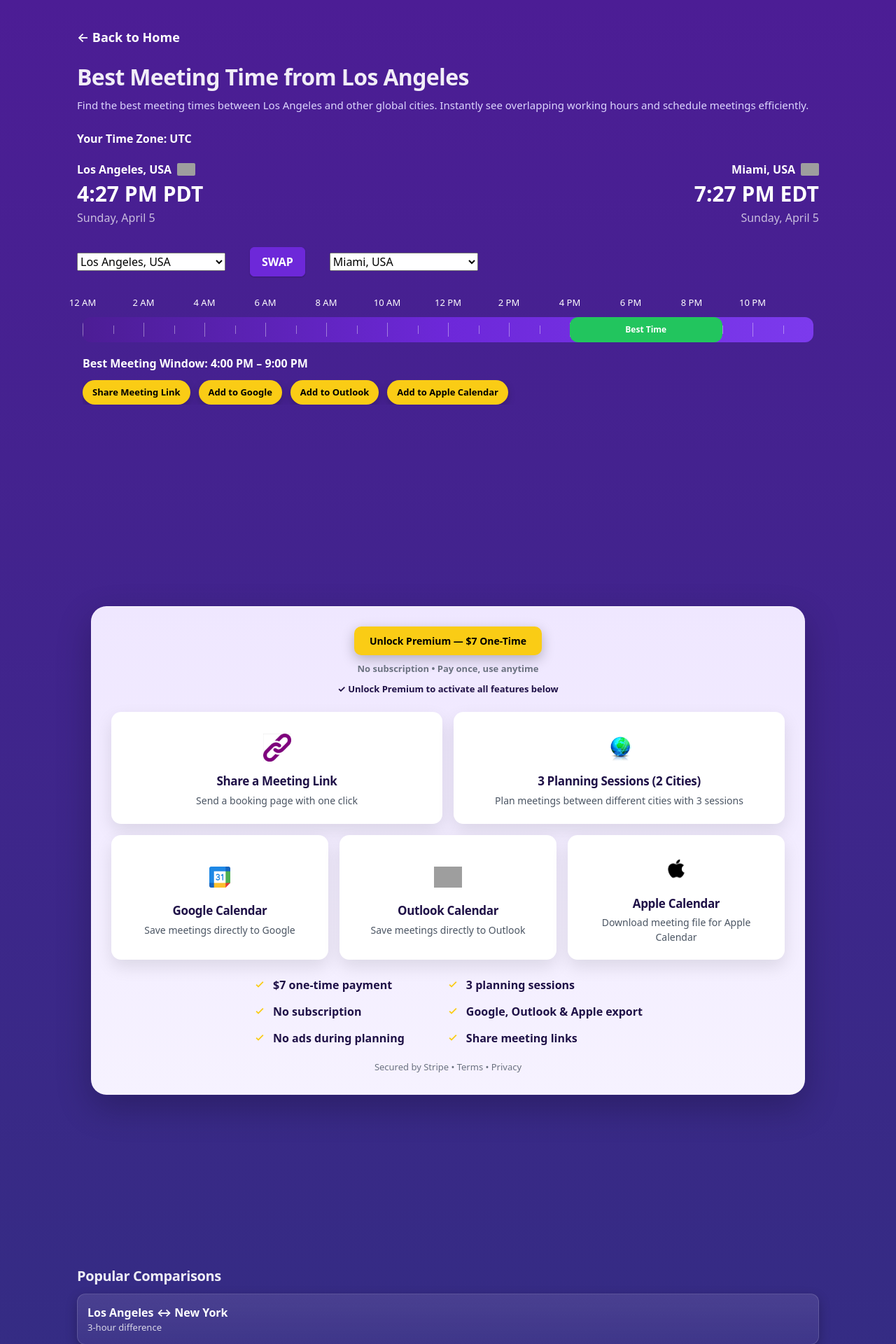
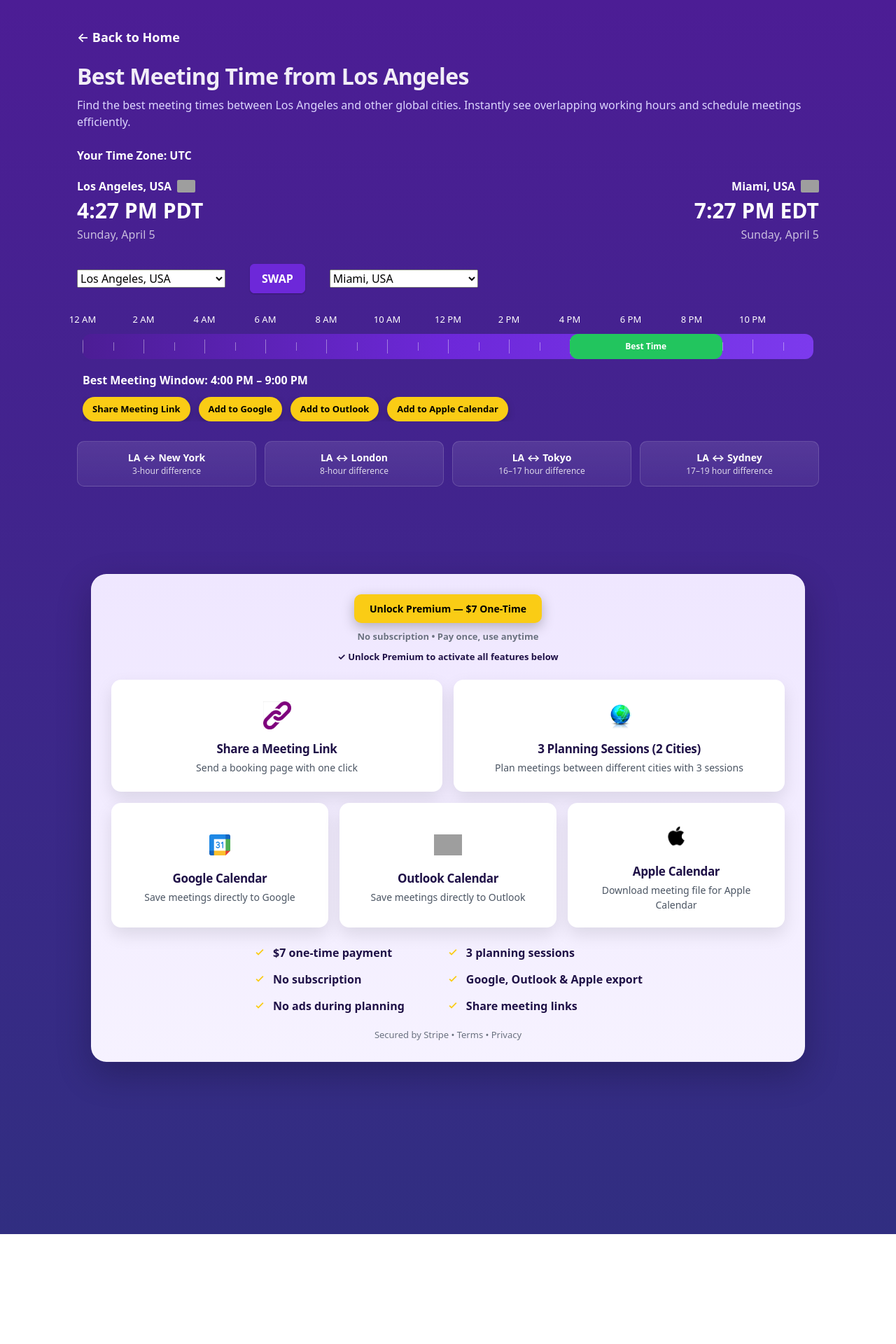
Before and after one commit to techtalk1282/Best-Meeting-Time, a Next.js app: page /best-meeting-time-los-angeles in a window 1280 px wide. Shown: the top 1920 px of the page at 70% size. After the commit the page ends 1763 px from the top, so only its background shows below. Built offline with nearby package versions, Linux system fonts and the light colour scheme; grey boxes are pictures that could not be loaded.

Commit message:
feat: add horizontal comparison cards to LA page without breaking viewport layout

```diff
--- a/app/best-meeting-time-los-angeles/page.tsx
+++ b/app/best-meeting-time-los-angeles/page.tsx
@@ -1,16 +1,15 @@
 /**
  * File: app/best-meeting-time-los-angeles/page.tsx
- * Version: v3.0 (STACKED LAYOUT — MATCH HOMEPAGE)
+ * Version: v3.1 (HORIZONTAL COMPARISONS — NO WRAP)
  * Date: 2026-04-06
  *
  * Purpose:
- * - Replace grid layout with stacked layout (match homepage)
- * - Ensure full viewport fill at 100% zoom
- * - Keep premium below fold (no gap)
- * - Maintain ad placement + gating behavior
+ * - Add comparison cards back WITHOUT breaking viewport height
+ * - Keep strict horizontal layout (no wrapping)
+ * - Maintain homepage-style behavior
  *
  * Rollback:
- * - Revert to v2.1 if needed
+ * - Revert to v3.0 if needed
  */
 
 "use client";
@@ -21,7 +20,6 @@ import PremiumFeaturesSection from "@/app/ui/PremiumFeaturesSection";
 
 export default function LosAngelesMeetingPage() {
 
-  // ✅ AdSense trigger
   useEffect(() => {
     try {
       // @ts-ignore
@@ -43,7 +41,7 @@ export default function LosAngelesMeetingPage() {
         style={{
           maxWidth: "1100px",
           margin: "0 auto",
-          padding: "40px 20px 40px 20px",
+          padding: "40px 20px",
           color: "white",
           flex: 1,
         }}
@@ -64,47 +62,72 @@ export default function LosAngelesMeetingPage() {
         </div>
 
         {/* TITLE */}
-        <h1
-          style={{
-            fontSize: "32px",
-            fontWeight: "bold",
-            marginBottom: "10px",
-            lineHeight: 1.2,
-          }}
-        >
+        <h1 style={{ fontSize: "32px", fontWeight: "bold", marginBottom: "10px" }}>
           Best Meeting Time from Los Angeles
         </h1>
 
         {/* DESCRIPTION */}
-        <p
-          style={{
-            marginBottom: "24px",
-            color: "#ddd6fe",
-            fontSize: "15px",
-            lineHeight: 1.5,
-          }}
-        >
+        <p style={{ marginBottom: "24px", color: "#ddd6fe" }}>
           Find the best meeting times between Los Angeles and other global cities. Instantly see overlapping working hours and schedule meetings efficiently.
         </p>
 
-        {/* TOOL SECTION (FULL VIEWPORT CONTROL) */}
+        {/* TOOL SECTION */}
         <div
           style={{
-            minHeight: "calc(100vh - 200px)",
+            minHeight: "calc(100vh - 260px)",
             display: "flex",
             flexDirection: "column",
             justifyContent: "flex-start",
           }}
         >
           <ToolPreviewSection defaultCityLeft="Los Angeles, USA" />
+
+          {/* 🔥 HORIZONTAL COMPARISONS (KEY ADD) */}
+          <div
+            style={{
+              marginTop: "20px",
+              display: "flex",
+              gap: "12px",
+              justifyContent: "space-between",
+              flexWrap: "nowrap",
+            }}
+          >
+            {[
+              { title: "LA ↔ New York", desc: "3-hour difference" },
+              { title: "LA ↔ London", desc: "8-hour difference" },
+              { title: "LA ↔ Tokyo", desc: "16–17 hour difference" },
+              { title: "LA ↔ Sydney", desc: "17–19 hour difference" },
+            ].map((item, i) => (
+              <div
+                key={i}
+                style={{
+                  flex: 1,
+                  minWidth: "0",
+                  padding: "12px",
+                  borderRadius: "10px",
+                  background:
+                    "linear-gradient(180deg, rgba(255,255,255,0.10), rgba(255,255,255,0.05))",
+                  border: "1px solid rgba(255,255,255,0.15)",
+                  textAlign: "center",
+                }}
+              >
+                <div style={{ fontWeight: 700, fontSize: "14px" }}>
+                  {item.title}
+                </div>
+                <div style={{ fontSize: "12px", opacity: 0.8 }}>
+                  {item.desc}
+                </div>
+              </div>
+            ))}
+          </div>
         </div>
 
         {/* PREMIUM */}
-        <div id="premium-features" style={{ marginTop: "40px" }}>
+        <div id="premium-features" style={{ marginTop: "30px" }}>
           <PremiumFeaturesSection />
         </div>
 
-        {/* 🟡 AD SLOT */}
+        {/* AD SLOT */}
         <div
           style={{
             display: "flex",
@@ -127,39 +150,6 @@ export default function LosAngelesMeetingPage() {
           />
         </div>
 
-        {/* COMPARISONS (MOVED BELOW — CLEAN UX) */}
-        <div style={{ marginTop: "40px" }}>
-          <h2 style={{ fontSize: "20px", marginBottom: "12px" }}>
-            Popular Comparisons
-          </h2>
-
-          <div style={{ display: "flex", flexDirection: "column", gap: "12px" }}>
-            {[
-              { title: "Los Angeles ↔ New York", desc: "3-hour difference" },
-              { title: "Los Angeles ↔ London", desc: "8-hour difference" },
-              { title: "Los Angeles ↔ Tokyo", desc: "16–17 hour difference" },
-              { title: "Los Angeles ↔ Sydney", desc: "17–19 hour difference" },
-            ].map((item, i) => (
-              <div
-                key={i}
-                style={{
-                  padding: "14px",
-                  borderRadius: "12px",
-                  background:
-                    "linear-gradient(180deg, rgba(255,255,255,0.10), rgba(255,255,255,0.05))",
-                  border: "1px solid rgba(255,255,255,0.15)",
-                  boxShadow: "0 6px 16px rgba(0,0,0,0.25)",
-                }}
-              >
-                <div style={{ fontWeight: 700 }}>{item.title}</div>
-                <div style={{ fontSize: "13px", opacity: 0.8 }}>
-                  {item.desc}
-                </div>
-              </div>
-            ))}
-          </div>
-        </div>
-
       </main>
     </div>
   );
```
